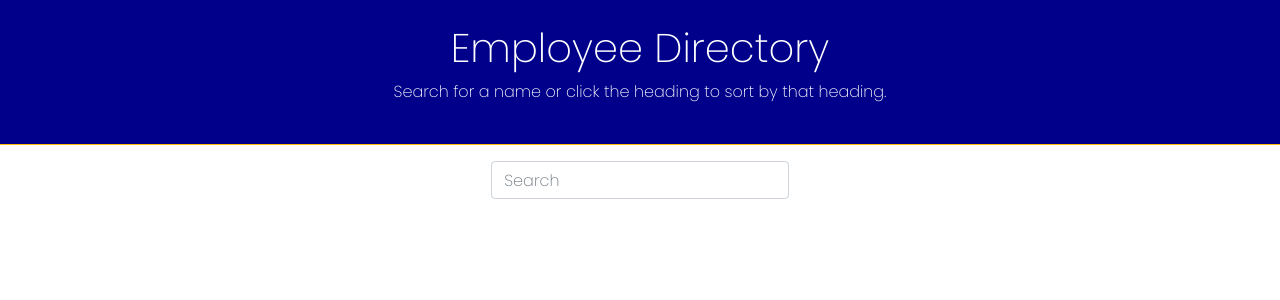
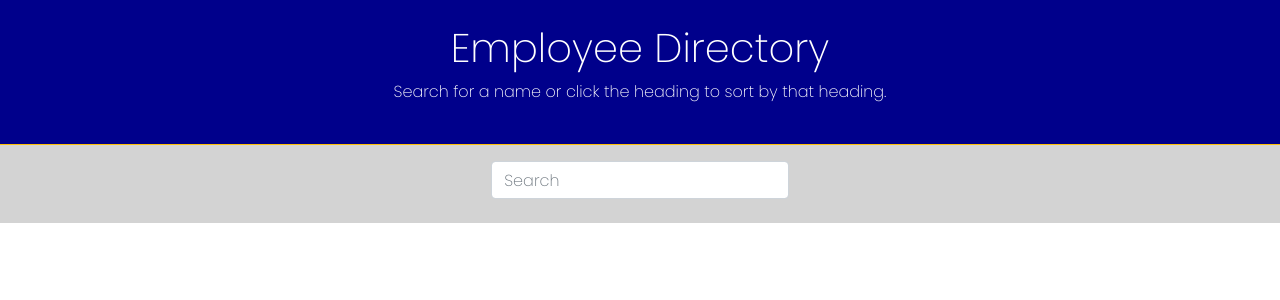
Before and after one commit to Torontow/MT-Employee-Directory, a React (Create React App) app: page / in a window 1280 px wide. Shown: the top 300 px of the page. Built offline with nearby package versions, Linux system fonts and the light colour scheme.

Commit message:
Added CSS to Search panel.

```diff
--- a/fundex.html
+++ b/fundex.html
@@ -35,6 +35,8 @@
             </div>
         </div>
 
+        <!-- Search Panel Copied -->
+
         <div class="container" id="list-wrapper">
             <div class="row border-top border-black-25 border-2 py-1" id="list-head">
                 <div class="col-2">Image</div>
--- a/src/components/Search/style.css
+++ b/src/components/Search/style.css
@@ -0,0 +1,3 @@
+#search-panel {
+    background-color: lightgray;
+}
```
